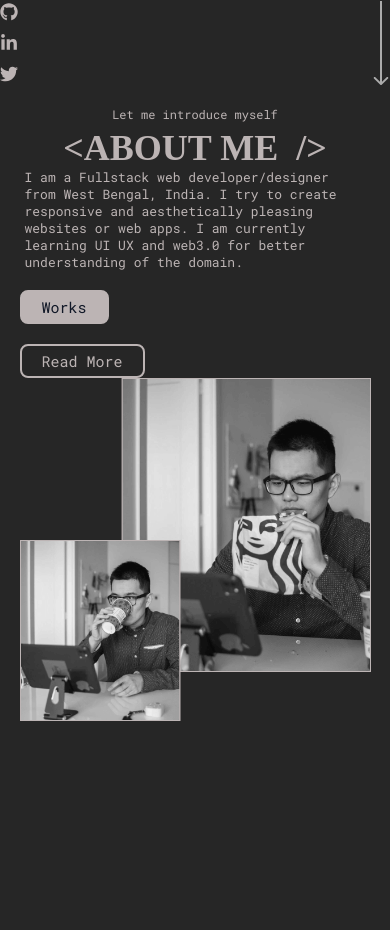
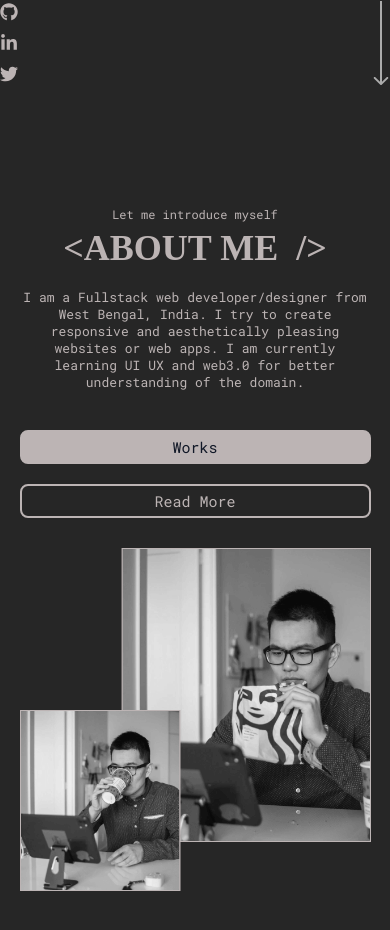
Before and after one commit to nerdyspook/nerdyspook-react-portfolio, a React (Create React App) app: page / in a window 390 px wide. Shown: the part 894-1824 px from the top of the page. Before the commit the page ends 1618 px from the top, so only its background shows below. Built offline with nearby package versions, Linux system fonts and the light colour scheme; a web font is replaced by a local one.

Commit message:
about section responsiveness added

```diff
--- a/src/components/AboutSection.jsx
+++ b/src/components/AboutSection.jsx
@@ -6,7 +6,83 @@ import Ptext from './Ptext';
 import SectionTitle from './SectionTitle';
 import AboutImg from '../assets/images/about-sec-img.png';
 
-const AboutSectionStyle = styled.div``;
+const AboutSectionStyle = styled.div`
+  padding: 10rem 0;
+  .container {
+    display: flex;
+    align-items: center;
+    justify-content: flex-start;
+    text-align: left;
+  }
+
+  .aboutSection__left,
+  .aboutSection__right {
+    flex: 1;
+  }
+
+  .section-title {
+    text-align: left;
+  }
+
+  .para {
+    margin-top: 2rem;
+    margin-left: 0;
+  }
+
+  .aboutSection__buttons {
+    display: flex;
+    align-items: center;
+    justify-content: flex-start;
+    gap: 2rem;
+    margin-top: 2rem;
+  }
+
+  @media screen and (max-width: 950px) {
+    .aboutSection__left {
+      flex: 4;
+    }
+
+    .aboutSection__right {
+      flex: 3;
+    }
+  }
+
+  @media screen and (max-width: 767px) {
+    .container {
+      flex-direction: column;
+      text-align: center;
+    }
+
+    .aboutSection__left,
+    .aboutSection__right {
+      width: 100%;
+    }
+
+    .aboutSection__right {
+      margin-top: 3rem;
+    }
+
+    .section-title {
+      text-align: center;
+    }
+
+    .para {
+      margin: 0 auto;
+      margin-top: 2rem;
+    }
+
+    .aboutSection__buttons {
+      flex-direction: column;
+      gap: 0;
+
+      .button-wrapper,
+      a {
+        width: 100%;
+        text-align: center;
+      }
+    }
+  }
+`;
 
 export default function AboutSection() {
   return (
@@ -14,7 +90,6 @@ export default function AboutSection() {
       <div className="container">
         <div className="aboutSection__left">
           <SectionTitle
-            className="section-title"
             subheading="Let me introduce myself"
             heading="<About me&nbsp; />"
           />
--- a/src/components/Button.jsx
+++ b/src/components/Button.jsx
@@ -30,7 +30,7 @@ export default function Button({
   outline = false,
 }) {
   return (
-    <ButtonStyle outline={outline}>
+    <ButtonStyle outline={outline} className="button-wrapper">
       <Link className="button" to={btnLink}>
         {btnText}
       </Link>
--- a/src/components/Ptext.jsx
+++ b/src/components/Ptext.jsx
@@ -19,7 +19,7 @@ const Pstyle = styled.div`
 
 export default function Ptext({ children, light = false }) {
   return (
-    <Pstyle light={light}>
+    <Pstyle light={light} className="para">
       <p>{children}</p>
     </Pstyle>
   );
--- a/src/components/SectionTitle.jsx
+++ b/src/components/SectionTitle.jsx
@@ -31,7 +31,7 @@ export default function SectionTitle({
   heading = 'This is heading',
 }) {
   return (
-    <SectionTitleStyle>
+    <SectionTitleStyle className="section-title">
       <p>{subheading}</p>
       <h2>{heading}</h2>
     </SectionTitleStyle>
```
